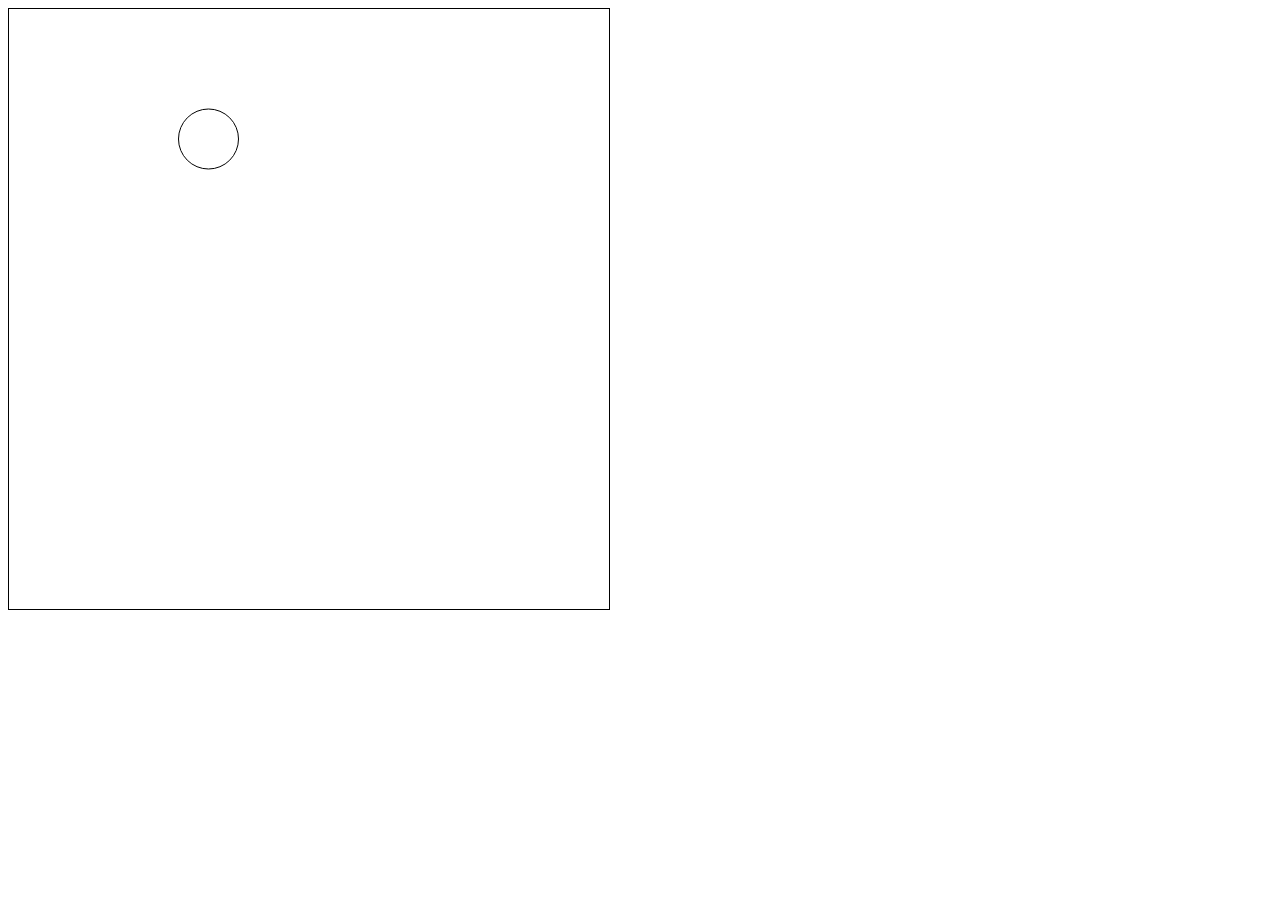
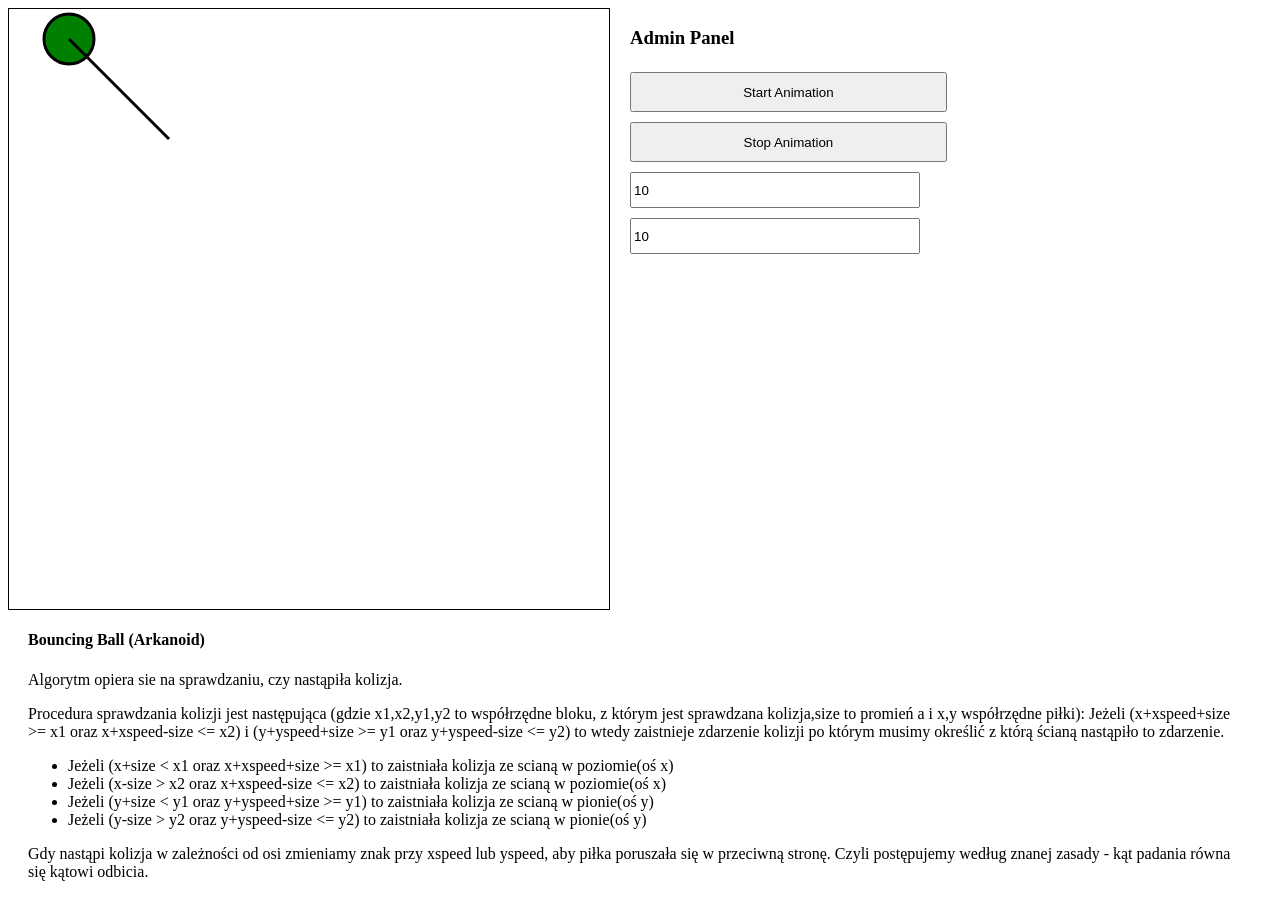
Before and after one commit to lukw34/BouncingBalls, a plain HTML site: page index.html in a window 1280 px wide. Before the commit the page ends 800 px from the top, so only its background shows below. Drawn offline with Linux system fonts and the light colour scheme.

Commit message:
Add simple styling

```diff
--- a/index.html
+++ b/index.html
@@ -2,10 +2,39 @@
 <html lang="en">
 <head>
     <script src="./vanilla.js"></script>
+    <link rel="stylesheet" type="text/css" href="style.css">
+    <meta charset="utf-8">
 </head>
 <body>
-    <canvas id="canvas" width="600" height="600" style="border:1px solid #000000;">
-    <script src="./js/arkanoid.js"></script>
-</canvas>
+<div class="root">
+    <canvas id="canvas" width="600" height="600" style="border:1px solid #000000;"></canvas>
+    <div class="admin">
+        <h3>Admin Panel</h3>
+        <button id="start-button" type="button">Start Animation</button>
+        <button id="stop-button" type="button">Stop Animation</button>
+        <input id="x-velocity" title="X direction" value="10" min="-50" max="50" type="number">
+        <input id="y-velocity" title="Y direction" value="10" min="-50" max="50" type="number">
+    </div>
+</div>
+<div class="theory hidden">
+    <h4>Bouncing Ball (Arkanoid)</h4>
+    <p>Algorytm opiera sie na sprawdzaniu, czy nastąpiła kolizja.</p>
+    <p>Procedura sprawdzania kolizji jest następująca (gdzie x1,x2,y1,y2 to współrzędne bloku, z którym jest sprawdzana
+        kolizja,size to promień a i x,y współrzędne piłki): Jeżeli (x+xspeed+size >= x1 oraz x+xspeed-size <= x2) i
+        (y+yspeed+size >= y1 oraz y+yspeed-size <= y2) to wtedy zaistnieje zdarzenie kolizji po którym musimy określić z
+        którą ścianą nastąpiło to zdarzenie.</p>
+    <ul>
+        <li>Jeżeli (x+size < x1 oraz x+xspeed+size >= x1) to zaistniała kolizja ze scianą w poziomie(oś x)</li>
+        <li>Jeżeli (x-size > x2 oraz x+xspeed-size <= x2) to zaistniała kolizja ze scianą w poziomie(oś x)</li>
+        <li>Jeżeli (y+size < y1 oraz y+yspeed+size >= y1) to zaistniała kolizja ze scianą w pionie(oś y)</li>
+        <li>Jeżeli (y-size > y2 oraz y+yspeed-size <= y2) to zaistniała kolizja ze scianą w pionie(oś y)</li>
+    </ul>
+
+    <p>Gdy nastąpi kolizja w zależności od osi zmieniamy znak przy xspeed lub yspeed, aby piłka poruszała się w przeciwną
+    stronę. Czyli postępujemy według znanej zasady - kąt padania równa się kątowi odbicia.
+    </p>
+
+</div>
+<script src="js/index.js"></script>
 </body>
 </html>
--- a/js/arkanoid.js
+++ /dev/null
@@ -1,60 +0,0 @@
-const canvas = document.getElementById("canvas"),
-    ctx = canvas.getContext("2d");
-
-class Ball {
-    constructor(radius, {positionX = radius, positionY = radius} = {}, {velocityX = 0.5, velocityY = 20} = {}) {
-        this.radius = radius;
-        this.positionX = positionX;
-        this.positionY = positionY;
-        this.velocityX = velocityX;
-        this.velocityY = velocityY;
-        this.nextX = velocityX;
-        this.nextY = velocityY;
-    }
-
-    draw() {
-        ctx.beginPath();
-        ctx.arc(this.positionX, this.positionY, this.radius, 0, 2 * Math.PI, true);
-        ctx.closePath();
-        ctx.stroke();
-    }
-
-    move() {
-        ctx.fillStyle = 'rgba(255, 255, 255, 1)';
-        ctx.fillRect(0, 0, canvas.width, canvas.height);
-        this.draw();
-
-
-        this.positionX += this.nextX;
-        this.positionY += this.velocityY;
-
-        const collisionBottomY = this.positionY + this.nextY > canvas.height,
-            collisionTopY = this.nextY + this.positionY < 0,
-            collisionY = collisionBottomY || collisionTopY,
-            collisionBottomX = this.positionX + this.velocityX > canvas.width,
-            collisionTopX = this.velocityX + this.positionX < 0,
-            collisionX = collisionBottomX || collisionTopX;
-
-
-
-        if (collisionY) {
-            this.velocityY = -this.velocityY;
-        }
-        if (collisionX) {
-            this.nextX = -this.velocityX;
-        }
-
-
-
-            window.requestAnimationFrame(this.move.bind(this));
-
-
-    }
-}
-
-const myBall = new Ball(30, {
-    positionY: 30,
-    positionX: 50
-});
-myBall.draw();
-window.requestAnimationFrame(myBall.move.bind(myBall));
--- /dev/null
+++ b/js/index.js
@@ -0,0 +1,114 @@
+const canvas = document.getElementById('canvas'),
+    startButton = document.getElementById('start-button'),
+    stopButton = document.getElementById('stop-button'),
+    yInput = document.getElementById('y-velocity'),
+    xInput = document.getElementById('x-velocity'),
+    ctx = canvas.getContext('2d');
+
+class Ball {
+    constructor(radius, {positionX = radius, positionY = radius} = {}) {
+        this.radius = radius;
+        this.positionX = positionX;
+        this.positionY = positionY;
+        this.velocityX = null;
+        this.velocityY = null;
+        this.ref = null;
+    }
+
+    setVelocity({velocityX = 10, velocityY = 10} = {}) {
+        this.velocityX = velocityX;
+        this.velocityY = velocityY;
+        this.nextX = velocityX;
+        this.nextY = velocityY;
+        console.log(this.velocityX);
+        console.log(this.velocityX)
+    }
+
+    draw() {
+        ctx.beginPath();
+        ctx.lineWidth = 2;
+        ctx.arc(this.positionX, this.positionY, this.radius, 0, 2 * Math.PI, true);
+        ctx.closePath();
+        ctx.fillStyle = 'green';
+        ctx.fill();
+    }
+
+    isVelocitySet() {
+        return this.velocityY !== null && this.velocityX !== null;
+    }
+
+    drawArrow(x, y) {
+        ctx.fillStyle = 'rgba(255, 255, 255, 1)';
+        ctx.fillRect(0, 0, canvas.width, canvas.height);
+        this.draw();
+        ctx.moveTo(this.positionX, this.positionY);
+        ctx.lineTo(this.positionX + x * 10, this.positionY + y * 10);
+        ctx.lineWidth = 3;
+        ctx.stroke();
+    }
+
+    move() {
+        ctx.fillStyle = 'rgba(255, 255, 255, 1)';
+        ctx.fillRect(0, 0, canvas.width, canvas.height);
+        this.draw();
+
+
+        this.positionX += this.nextX;
+        this.positionY += this.nextY;
+
+        const collisionBottomY = this.positionY + this.radius >= canvas.height,
+            collisionTopY = this.positionY - this.radius <= 0,
+            collisionY = collisionBottomY || collisionTopY,
+            collisionRightX = this.positionX + this.radius >= canvas.width,
+            collisionLeftX = this.positionX - this.radius <= 0,
+            collisionX = collisionRightX || collisionLeftX;
+
+        if (collisionY) {
+            this.nextY = (-this.velocityY) * (Math.abs(this.nextY) / this.nextY);
+        }
+        if (collisionX) {
+            this.nextX = (-this.velocityX) * (Math.abs(this.nextX) / this.nextX);
+        }
+        this.ref = window.requestAnimationFrame(this.move.bind(this));
+    }
+
+    stopAnimation() {
+        window.cancelAnimationFrame(this.ref);
+    }
+}
+
+class NumberInput {
+    constructor(input) {
+        this.input = input;
+    }
+
+    getValue() {
+        return Number(this.input.value);
+    }
+}
+
+const myBall = new Ball(25, {
+        positionY: 30,
+        positionX: 60
+    }),
+    xValue = new NumberInput(xInput),
+    yValue = new NumberInput(yInput);
+myBall.draw();
+myBall.drawArrow(xValue.getValue(), yValue.getValue());
+
+startButton.onclick = () => {
+    myBall.setVelocity({velocityY: yValue.getValue(), velocityX: xValue.getValue(),});
+    window.requestAnimationFrame(myBall.move.bind(myBall));
+};
+
+stopButton.onclick = () => {
+    myBall.stopAnimation();
+};
+
+yInput.onchange = () => {
+    myBall.drawArrow(xValue.getValue(), yValue.getValue());
+};
+
+xInput.onchange = () => {
+    myBall.drawArrow(xValue.getValue(), yValue.getValue());
+};
--- /dev/null
+++ b/style.css
@@ -0,0 +1,23 @@
+.root {
+    display: flex;
+}
+
+.admin {
+    margin-left: 20px;
+}
+
+.root .admin button {
+    height: 40px;
+    width: 90%;
+    margin: 5px 0;
+}
+
+.root .admin input {
+    height: 30px;
+    width: 80%;
+    margin: 5px 0;
+}
+
+.theory {
+    margin: 20px;
+}
```
